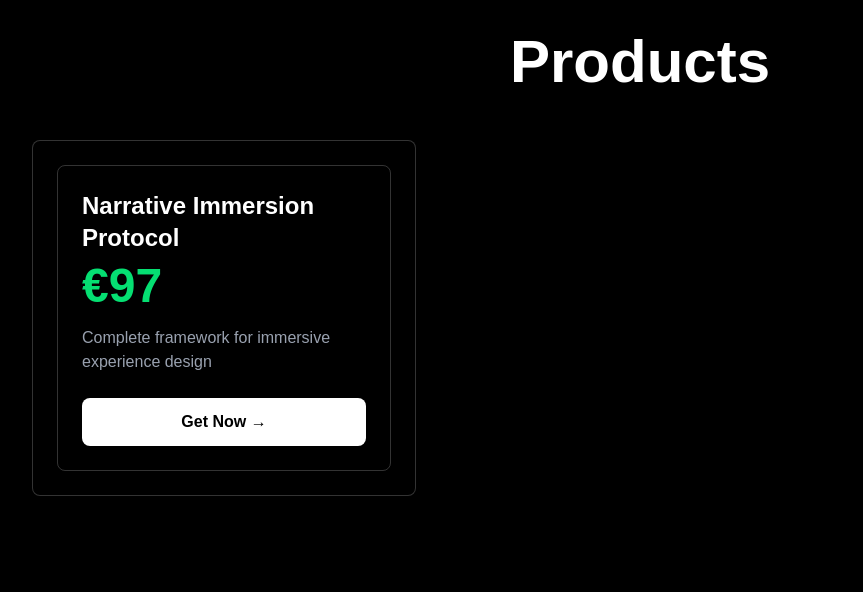
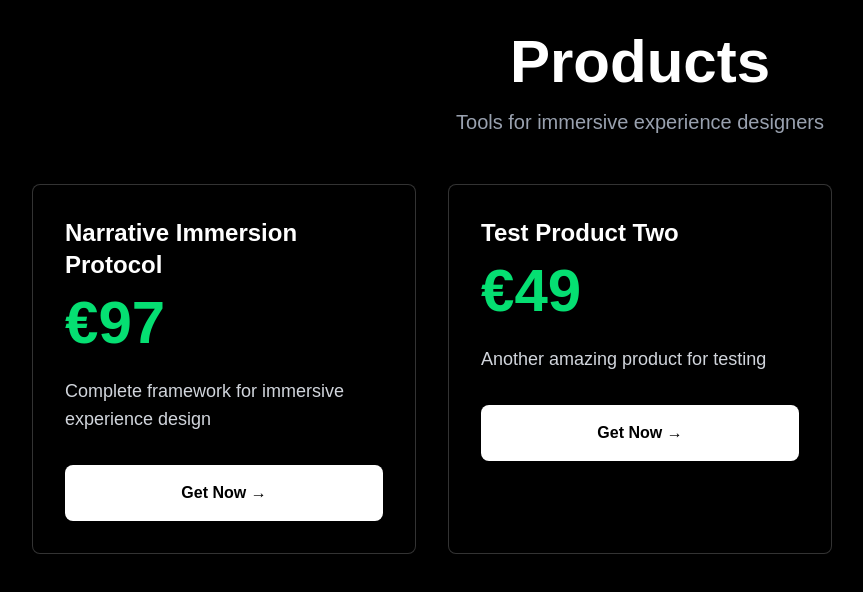
Before and after one commit to christi4ntoro/kabuto-lab, a Next.js app: page /products in a window 1280 px wide. Shown: the top 592 px of the page, without its empty margins (0-863 px from the left). Built offline with nearby package versions, Linux system fonts and the light colour scheme.

Commit message:
Added homepage and products page

```diff
--- a/app/page.tsx
+++ b/app/page.tsx
@@ -1,12 +1,20 @@
-  export default function Home() {
-    return (
-      <div className="min-h-screen bg-black text-white">
-        <h1 className="text-6xl font-bold p-8">
+export default function Home() {
+  return (
+    <div className="min-h-screen bg-black text-white flex items-center justify-center">
+      <div className="text-center">
+        <h1 className="text-6xl font-bold mb-4">
           Kabuto Lab
         </h1>
-        <p className="text-xl p-8">
-          Your startup tagline here
+        <p className="text-xl text-gray-400 mb-8">
+          Immersive experience design
         </p>
+        <a
+          href="/products"
+          className="inline-block bg-white text-black px-8 py-3 rounded-lg font-bold hover:bg-gray-200 transition"
+        >
+          View Products
+        </a>
       </div>
-    )
-  }
+    </div>
+  )
+}
--- a/app/products/page.tsx
+++ b/app/products/page.tsx
@@ -4,21 +4,24 @@ import { products } from '@/lib/products';
 export default function ProductsPage() {
   return (
     <div className="min-h-screen bg-black text-white p-8">
-    <h1 className="text-6xl font-bold mb-12 text-center">
-        Products
-    </h1>
+      <div className="max-w-7xl mx-auto">
+        <h1 className="text-6xl font-bold mb-4 text-center">Products</h1>
+        <p className="text-xl text-gray-400 mb-12 text-center">
+          Tools for immersive experience designers
+        </p>
 
-    <div className="grid grid-cols-1 md:grid-cols-2 lg:grid-cols-3 gap-8 max-w-7xl mx-auto">
+        <div className="grid grid-cols-1 md:grid-cols-2 lg:grid-cols-3 gap-8">
           {products.map((product) => (
             <ProductCard
               key={product.id}
               name={product.name}
               price={product.price}
               benefit={product.benefit}
-            buyUrl={product.lemonsqueezy_url}
+              buyUrl={product.buyUrl}
             />
           ))}
         </div>
       </div>
+    </div>
   )
 }
--- a/components/ProductCard.tsx
+++ b/components/ProductCard.tsx
@@ -4,40 +4,25 @@ interface ProductCardProps {
     benefit: string;
     buyUrl: string;
 }
-'use client' // IMPORTANT: Animation components need this
-
-import { motion } from 'framer-motion';
 
 export default function ProductCard({ name, price, benefit, buyUrl }: ProductCardProps) {
     return (
-        <motion.div
-    initial={{ opacity: 0, y: 20 }}
-    animate={{ opacity: 1, y: 0 }}
-    whileHover={{ scale: 1.05, y: -5 }}
-    transition={{ duration: 0.3 }}
-    className="border border-white/20 p-6 rounded-lg bg-black/50 backdrop-blur"
-    >
-    <div className="border border-white/20 p-6 rounded-lg hover:border-white/60
-                    transition-all duration-300 hover:scale-105 hover:shadow-2xl
-                    group cursor-pointer">
-        <h3 className="text-2xl font-bold mb-2 group-hover:text-blue-400 transition-colors">
+    <div className="border border-white/20 p-8 rounded-lg hover:border-white/60 transition-all duration-300 hover:scale-105 bg-black/50 backdrop-blur">
+        <h3 className="text-2xl font-bold mb-3 hover:text-blue-400 transition-colors">
         {name}
         </h3>
-        <p className="text-5xl font-black mb-4 text-green-400">
+        <p className="text-6xl font-black mb-6 text-green-400">
         €{price}
         </p>
-        <p className="text-gray-400 mb-6">
+        <p className="text-gray-300 mb-8 text-lg">
         {benefit}
         </p>
         <a
         href={buyUrl}
-        className="block w-full bg-white text-black py-3 text-center font-bold
-                    rounded-lg hover:bg-blue-400 hover:text-white transition-all
-                    transform hover:-translate-y-1"
+        className="block w-full bg-white text-black py-4 text-center font-bold rounded-lg hover:bg-blue-400 hover:text-white transition-all transform hover:-translate-y-1 hover:shadow-xl"
         >
         Get Now →
         </a>
     </div>
-    </motion.div>
     )
 }
--- a/lib/products.ts
+++ b/lib/products.ts
@@ -2,23 +2,23 @@ export interface Product {
   id: string;
   name: string;
   price: number;
-    currency: string;
   benefit: string;
-    lemonsqueezy_url: string;
-    description: string;
-    highlights: string[];
+  buyUrl: string;
 }
 
 export const products: Product[] = [
   {
-      id: "narrative-immersion-protocol",
+    id: "narrative-protocol",
     name: "Narrative Immersion Protocol",
     price: 97,
-      currency: "EUR",
     benefit: "Complete framework for immersive experience design",
-      lemonsqueezy_url: "https://kabutolab.lemonsqueezy.com/checkout/buy/xxx",
-      description: "Full methodology for creating immersive experiences...",
-      highlights: ["50-page methodology", "Lifetime updates", "Private community"]
+    buyUrl: "https://kabutolab.lemonsqueezy.com/checkout/buy/YOUR-PRODUCT-ID"
   },
-    // Add more products here
+  {
+    id: "test-product",
+    name: "Test Product Two",
+    price: 49,
+    benefit: "Another amazing product for testing",
+    buyUrl: "#"
+  }
 ];
```
Lines whose indentation alone changed are shown as unchanged.
